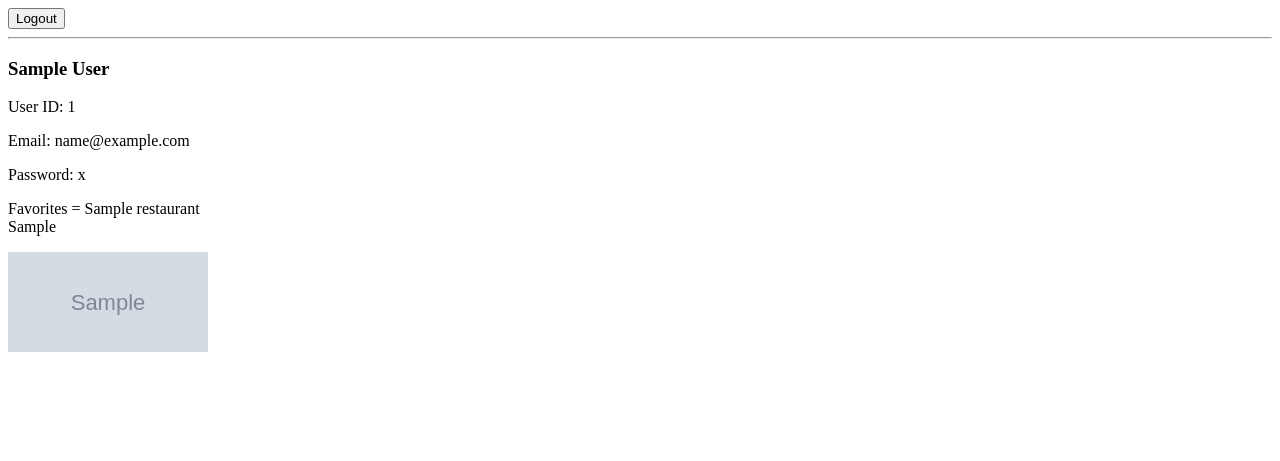
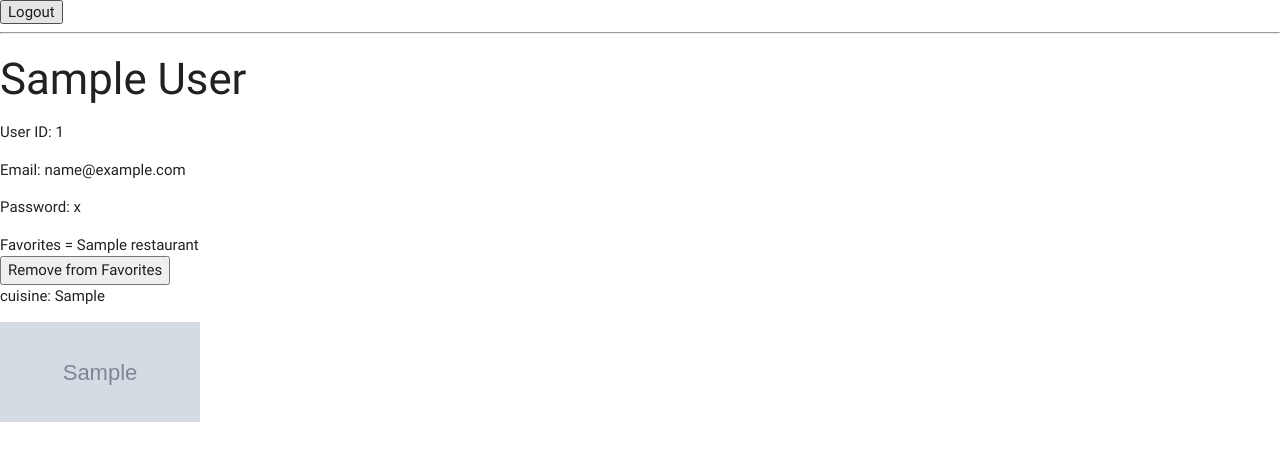
Before and after one commit to dvgupta90/VADERSentiment---Project, a Flask app: page /profile in a window 1280 px wide. Shown: the top 461 px of the page. Run offline with Flask 2, Linux system fonts and the light colour scheme; the visitor is signed in with stand-in values (Sample User, id 1); tables that the repository leaves empty hold one stand-in row (values such as "Sample post"); grey boxes marked "Sample" are stand-in pictures; some libraries are stand-ins or nearby versions.

Commit message:
removing favourite

```diff
--- a/model.py
+++ b/model.py
@@ -37,7 +37,7 @@ class Preference(db.Model):
     def __repr__(self):
         """Provide helpful representation when printed."""
 
-        return ("<Preference preference_id={} user_id={} cuisine={}".format(self.preference_id, self.user_id, self.cuisine))
+        return ("<Preference preference_id={} user_id={} cuisine={}>".format(self.preference_id, self.user_id, self.cuisine))
 
 
     __tablename__ = "preferences"
@@ -55,7 +55,7 @@ class Restaurant_details(db.Model):
     def __repr__(self):
         """Provide helpful representation when printed."""
 
-        return ("<Restaurant_details restaurant_id={} restaurant_name={} category={} price={}".format(self.preference_id, self.user_id, self.restaurant_name, self.category, self.price))
+        return ("<Restaurant_details restaurant_id={} restaurant_name={} category={} price={}>".format(self.restaurant_id, self.restaurant_name, self.category, self.price))
 
 
     __tablename__ = "restaurants"
@@ -79,7 +79,7 @@ class Favourite(db.Model):
     def __repr__(self):
         """Provide helpful representation when printed."""
 
-        return ("<Favourite fav_id={} user_id={} restaurant_id".format(self.fav_id, self.user_id, self.restaurant_id))
+        return ("<Favourite fav_id={} user_id={} restaurant_id={}>".format(self.fav_id, self.user_id, self.restaurant_id))
 
 
     __tablename__ = "favourites"
--- a/server.py
+++ b/server.py
@@ -46,7 +46,7 @@ url = "https://api.yelp.com/v3/businesses"
 @app.route("/trial_api_call", methods=['GET'])
 def trial_api_call():
     headers = {'Authorization': 'Bearer ' + yelp_api}
-    payload= {"location": "94043", "term": "Restaurants - thai"}
+    payload= {"location": "94043", "term": "Restaurants - thai", "limit": int(30)}
     response = requests.get(url+"/search", headers=headers, params = payload)
     data = response.json()
 
@@ -438,7 +438,7 @@ def word_cloud_json(biz_id):
 
 
 ################################################################################
-#   User Profile and Add to Favourites routes                                  #
+#   User Profile, Add/Remove Favourites routes                                  #
 #                                                                              #
 ################################################################################
 
@@ -509,6 +509,48 @@ def add_to_fav():
 
 
 
+
+###############################################################################
+
+@app.route("/remove_from_fav", methods=["POST"])
+def remove_from_fav():
+    """User can remove a restaurant from their fav"""
+
+    user_object = User.query.get(session['user_id'])
+
+
+    rest_id = request.form["database_rest_id"] ## restaurant id in favourites table
+
+
+    restaurant = Restaurant_details.query.filter_by(restaurant_id = rest_id).first()
+
+
+    remove_fav = Favourite.query.filter(Favourite.restaurant_id == restaurant.restaurant_id,
+        Favourite.user_id== user_object.user_id).all()
+
+
+
+    if remove_fav is not None:
+        fav_object = Favourite.query.filter_by(fav_id = remove_fav[0].fav_id).all()
+        # remove_fav is a list. List of objects. so we need to access
+        # the object in it using index. same goes for fav_object.
+
+        db.session.delete(fav_object[0])
+        db.session.commit()
+
+
+    show_status = {'message':'Your Favourite has been removed'}
+    return jsonify(show_status)
+
+
+
+
+
+
+
+
+
+
 ################################################################################
 #   Check score on your review route (interactive mode)                        #
 #                                                                              #
--- /dev/null
+++ b/static/js/remove_user_fav.js
@@ -0,0 +1,25 @@
+"use strict";
+
+
+function display_message(results){
+    let showmessage = results.message;
+    alert(showmessage);
+    // auto refreshes page after removing fav
+    window.location.reload();
+// it'll take results whatever server.py file returns
+
+}
+
+
+
+function remove_from_fav(evt) {
+
+    let payload = {
+    database_rest_id:$(evt.target).data('rest-id'),
+    };
+
+    $.post('/remove_from_fav', payload, display_message);
+
+}
+// using a jquery class selector
+$('.remove-fav-button').on('click', remove_from_fav);
--- a/templates/preferences.html
+++ b/templates/preferences.html
@@ -42,7 +42,7 @@
 
 
   <div>
-    <input type="submit">
+    <input type="submit" value="Submit">
   </div>
 
 </form>
--- a/templates/search.html
+++ b/templates/search.html
@@ -14,7 +14,7 @@
       <option value="thai">Thai</option>
 
   </select>
-  <button type= "submit"> </button>
+  <input type= "submit" value= "Submit">
   </form>
 </div>
 
--- a/templates/user_profile.html
+++ b/templates/user_profile.html
@@ -1,4 +1,17 @@
 {% extends 'base.html' %}
+
+{% block head %}
+
+      <!--Import materialize.css-->
+      <link type="text/css" rel="stylesheet" href="../static/css/materialize.min.css"  media="screen,projection"/>
+
+      <!--Let browser know website is optimized for mobile-->
+      <meta name="viewport" content="width=device-width, initial-scale=1.0"/>
+
+{% endblock %}
+
+
+
 {% block content %}
 
   <h3>{{ user.fname }} {{ user.lname}}</h3>
@@ -9,8 +22,11 @@
 <div>
 
 {% for fav in user.fav %}
-    <p>Favorites = {{fav.rest.restaurant_name}}<br>
-        {{fav.rest.category}}<br></p>
+    <p>Favorites = {{fav.rest.restaurant_name}}  <br>
+        <!-- <a id = "remove-fav-button" class="waves-effect waves-light remove-fav-button btn" data-rest-id ="{{fav.restaurant_id}}" >Remove from Favorites</a> -->
+        <button id = "remove-fav-button" class="remove-fav-button" type="button" data-rest-id ="{{fav.restaurant_id}}" value="Remove from Favorites" >Remove from Favorites</button><br>
+
+        cuisine: {{fav.rest.category}}<br></p>
     <img src="{{fav.rest.image}}" height= "100" width="200">
 
 
@@ -19,4 +35,10 @@
 
 
 
+<!-- ###################CSS styling ##################################-->
+  <script type="text/javascript" src="../static/js/materialize.min.js"></script>
+<!-- ########################################################################## -->
+
+<script type="text/javascript" src="/static/js/remove_user_fav.js"></script>
+
 {% endblock %}
```
Also changed, not shown: static/js/add_user_fav.js (+6 -2 lines), templates/trial_search_api_udi.html (+2 -8 lines), 2 other files.
